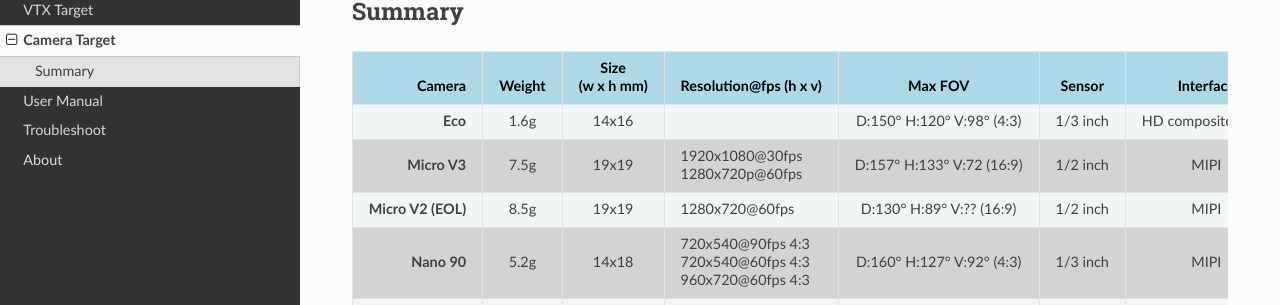
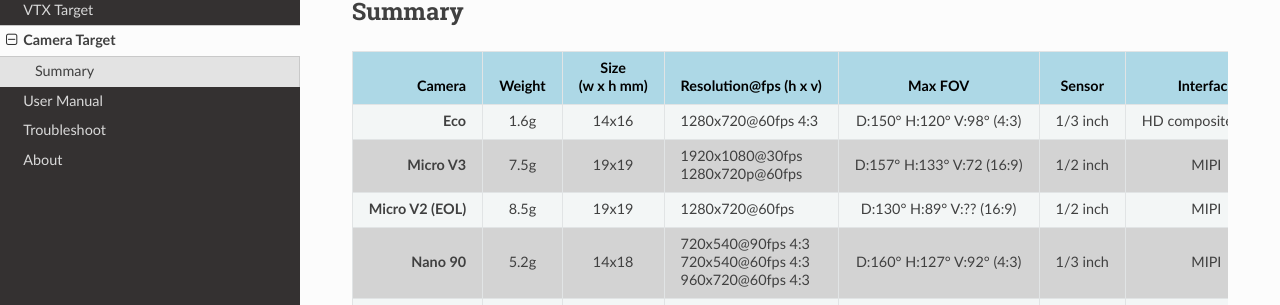
Before and after one commit to hd-zero/hdzero-vtx-docs, an MkDocs documentation site: the page built from docs/camera_targets.md, in a window 1280 px wide. Shown: the part 165-470 px from the top of the page. Built offline with MkDocs 1.6.1, drawn with Linux system fonts in a browser that asks for light colours; nearby versions of some CDN libraries.

Commit message:
add Eco resolution and lens size

```diff
--- a/docs/camera_targets.md
+++ b/docs/camera_targets.md
@@ -4,7 +4,7 @@
 
 |         Camera        |  Weight  |  Size<BR>(w x h mm)  | Resolution@fps (h x v)             |      Max  FOV                        |  Sensor       |  Interface          | Lens Size | Release Date |
 | --------------------: | :------: | :--------: | :--------------------                    | :-----------------:                  | :-------:         | :-----------------: | :-------: | :----------: |
-|  **Eco**               |   1.6g   |   14x16    |                                         | D:150&deg; H:120&deg; V:98&deg; (4:3)| 1/3 inch          | HD composite video  |           | Mar 2024|
+|  **Eco**               |   1.6g   |   14x16    | 1280x720@60fps 4:3                      | D:150&deg; H:120&deg; V:98&deg; (4:3)| 1/3 inch          | HD composite video  | M8        | Mar 2024|
 |  **Micro V3**          |   7.5g   |   19x19    | 1920x1080@30fps</br>1280x720p@60fps     | D:157&deg; H:133&deg; V:72 (16:9)    | 1/2 inch          | MIPI                | M12       | Dec 2023|
 |  **Micro V2 (EOL)**    |   8.5g   |   19x19    | 1280x720@60fps                          | D:130&deg; H:89&deg;  V:?? (16:9)    | 1/2 inch          | MIPI                | M12       | Jan 2022|
 |  **Nano 90**           |   5.2g   |   14x18    | 720x540@90fps 4:3</br>720x540@60fps 4:3</br>960x720@60fps 4:3  | D:160&deg; H:127&deg; V:92&deg; (4:3)| 1/3 inch  | MIPI                | M8        | Dec 2022|
```
